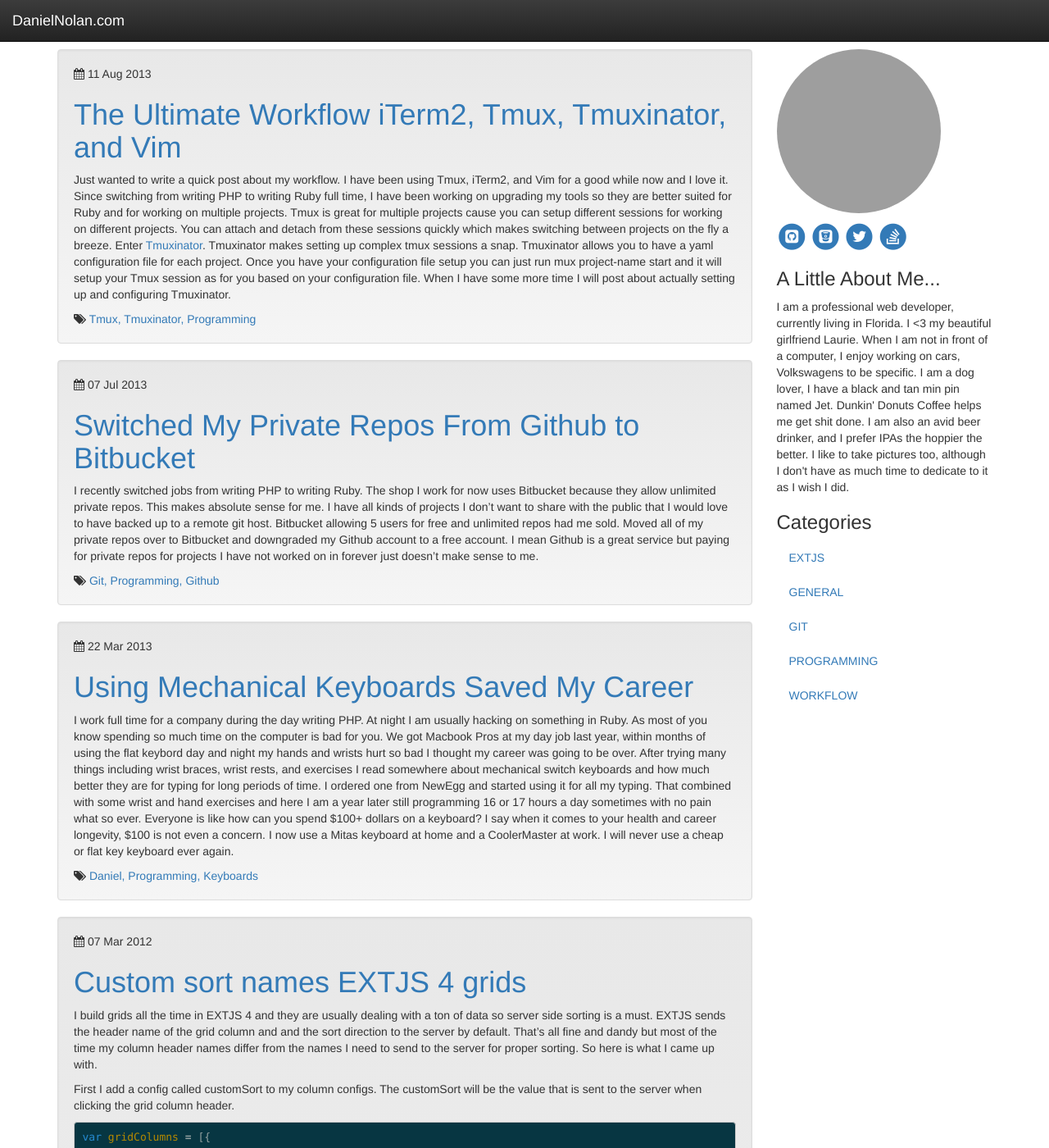
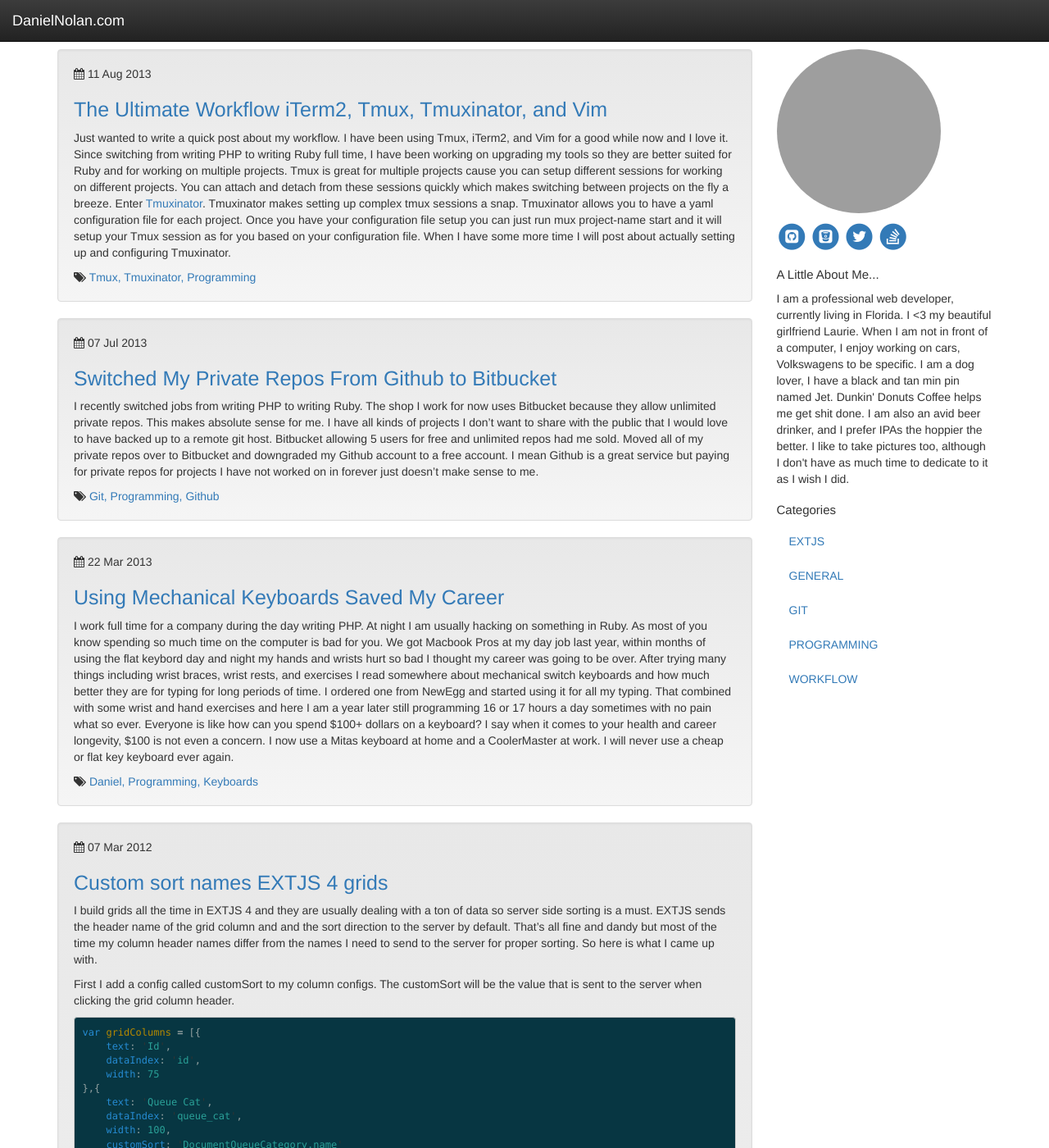
Before and after one commit to danielnolan/danielnolan.github.com, a Jekyll site: the page built from index.html, in a window 1280 px wide and 1400 px high. Shown: the whole window at 82% size. Built offline with Jekyll 4.4.1, drawn with Linux system fonts in a browser that asks for light colours; nearby versions of some CDN libraries; the list of posts is cut into pages by our own code; grey boxes are pictures that could not be loaded.

Commit message:
adding media queries for adjusting font sizes based on resolution

```diff
--- a/css/style.css
+++ b/css/style.css
@@ -1,8 +1,28 @@
 body {
   position: relative;
   padding-top: 60px;
+  font-size: 12px;
 }
 
 pre {
   background-color:#073642;
+  font-size: 8px;
 }
+
+h1 { font-size: 20px; }
+h3 { font-size: 15px; }
+
+@media screen and ( max-width: 700px ) {
+  h1 {
+     font-size: 20px;
+  }
+}
+
+@media screen and ( min-width: 700px ) {
+  body { font-size: 14px }
+  h3 { font-size: 15px }
+  pre { font-size: 12px }
+  h1 {
+     font-size: 25px;
+  }
+}
```
